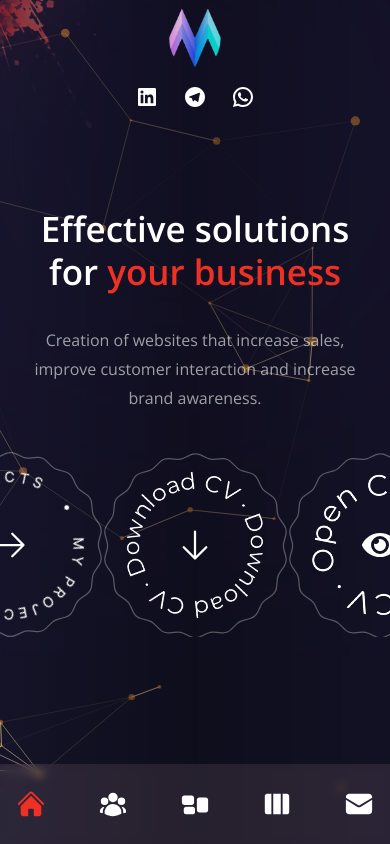
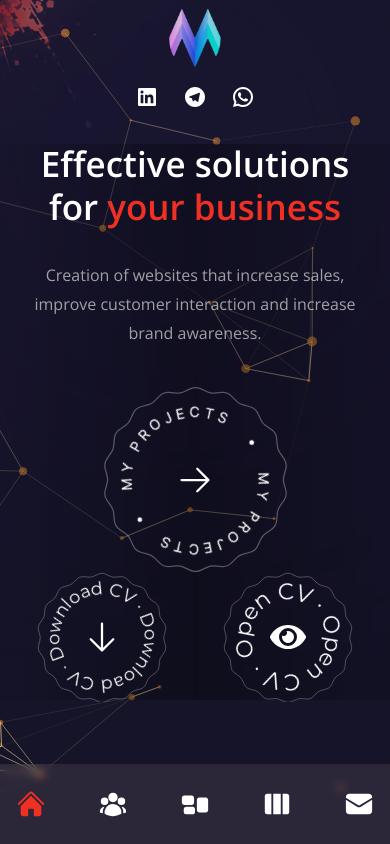
Before and after one commit to mario-george/Mario-George-Portfolio, a Next.js app: page / in a window 390 px wide. Built offline with nearby package versions, Linux system fonts and the light colour scheme.

Commit message:
cv buttons changed to responsive

```diff
--- a/pages/index.js
+++ b/pages/index.js
@@ -16,7 +16,7 @@ import PreviewCV from "@/components/Buttons/PreviewCV";
 
 const Home = () => {
   return (
-    <div className="bg-primary/60 h-screen flex flex-1 relative overflow-hidden ">
+    <div className="bg-primary/60 h-screen flex flex-1 relative overflow-hidden py-36 ">
       {/* image */}
       <div className="w-[1200px] h-full absolute right-0 bottom-0">
         {/* background image */}
@@ -62,10 +62,12 @@ const Home = () => {
             interaction and increase brand awareness.
           </motion.p>
           {/* btn */}
-          <div className="flex justify-center xl:hidden relative">
+          <div className="flex justify-center xl:hidden relative flex-col">
             <ProjectsBtn />
-            <DownloadCV />
-            <PreviewCV />
+            <div className="flex gap-x-3">
+              <DownloadCV mob={true} />
+              <PreviewCV mob={true} />
+            </div>
           </div>
           <motion.div
             variants={fadeIn("down", 0.4)}
@@ -77,7 +79,6 @@ const Home = () => {
             <ProjectsBtn />
             <DownloadCV />
             <PreviewCV />
-
           </motion.div>
           <motion.div
             variants={fadeIn("down", 0.4)}
@@ -85,8 +86,7 @@ const Home = () => {
             animate="show"
             exit="hidden"
             className="hidden xl:flex"
-          >
-          </motion.div>
+          ></motion.div>
         </div>
       </div>
     </div>
```
